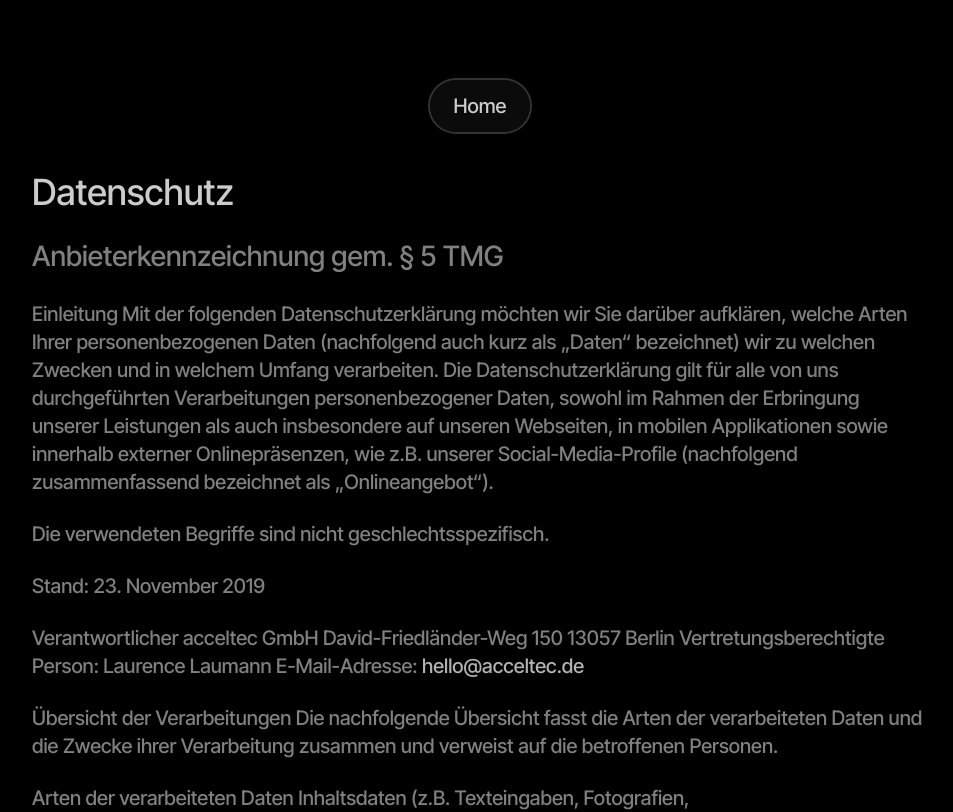
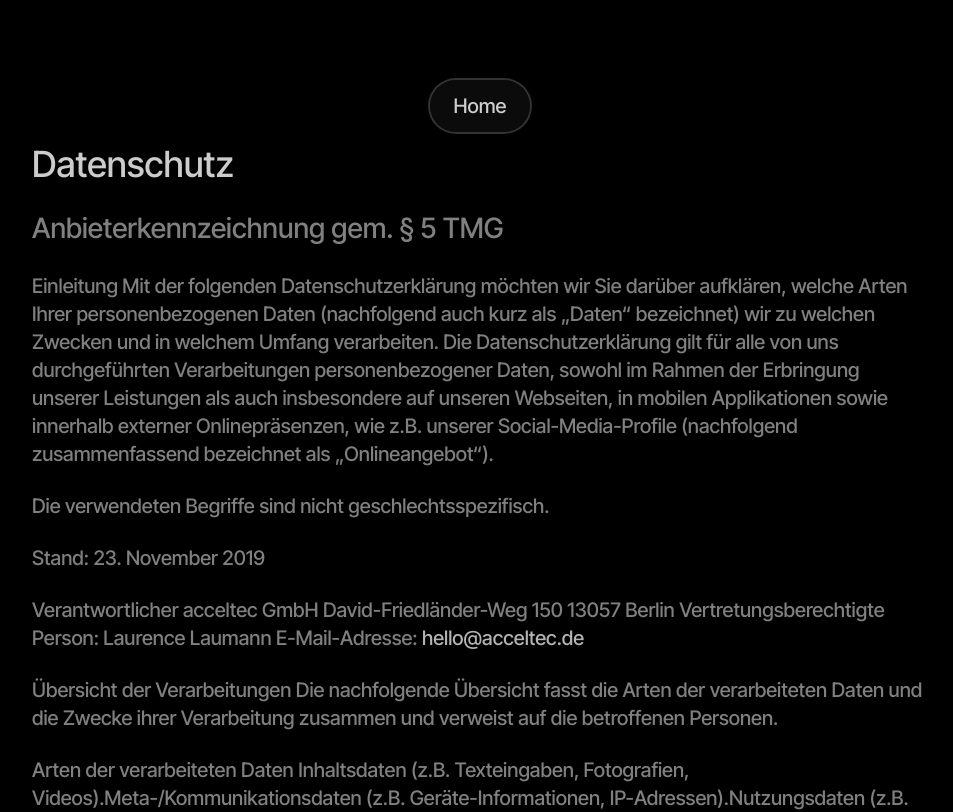
Before and after one commit to jakubziemba/acceltec, a Next.js app: page /datenschutz in a window 1280 px wide. Shown: the top 812 px of the page, without its empty margins (160-1113 px from the left). Built offline with nearby package versions, Linux system fonts and the light colour scheme.

Commit message:
(fix) last one?

```diff
--- a/app/(legal-pages)/layout.tsx
+++ b/app/(legal-pages)/layout.tsx
@@ -3,10 +3,10 @@
 export default function Layout({ children }: { children: React.ReactNode }) {
   return (
     <>
-      <section className="flex min-h-[calc(100vh-80px)] w-full max-w-xl flex-col gap-6 px-6 py-20 text-left lg:max-w-4xl lg:px-0 lg:py-20">
-        <nav className="sticky top-10 z-10 flex w-full justify-center lg:top-20">
-          <ButtonHome>Home</ButtonHome>
-        </nav>
+      <nav className="fixed top-10 z-10 flex w-full justify-center lg:top-20">
+        <ButtonHome>Home</ButtonHome>
+      </nav>
+      <section className="flex min-h-[calc(100vh-80px)] w-full max-w-xl flex-col gap-6 px-6 py-20 text-left lg:max-w-4xl lg:px-0 lg:py-32">
         <div className="flex w-full flex-col justify-center gap-6 py-4">
           {children}
         </div>
```
